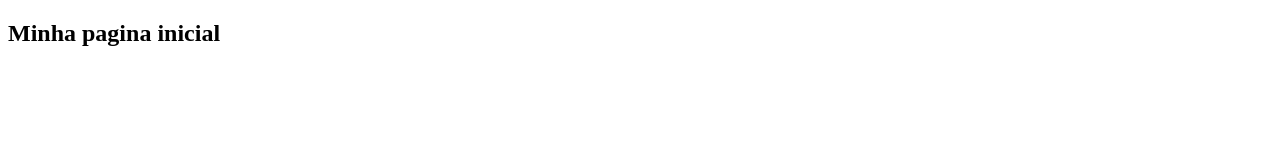
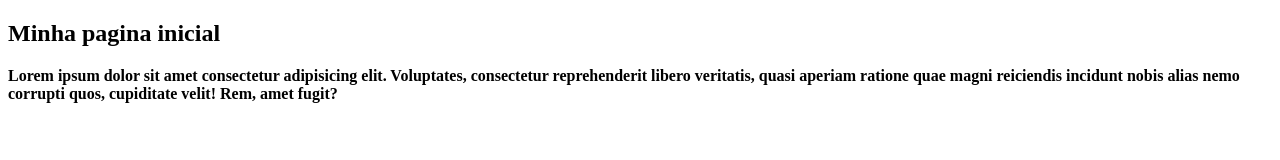
Before and after one commit to luizdossrmorais/Curso_git_terminal, a plain HTML site: page index.html in a window 1280 px wide. Drawn offline with Linux system fonts and the light colour scheme.

Commit message:
conteudo lorem

```diff
--- a/index.html
+++ b/index.html
@@ -7,5 +7,6 @@
 </head>
 <body>
     <h2>Minha pagina inicial</h2>
+    <b>Lorem ipsum dolor sit amet consectetur adipisicing elit. Voluptates, consectetur reprehenderit libero veritatis, quasi aperiam ratione quae magni reiciendis incidunt nobis alias nemo corrupti quos, cupiditate velit! Rem, amet fugit?</b>
 </body>
 </html>
```
